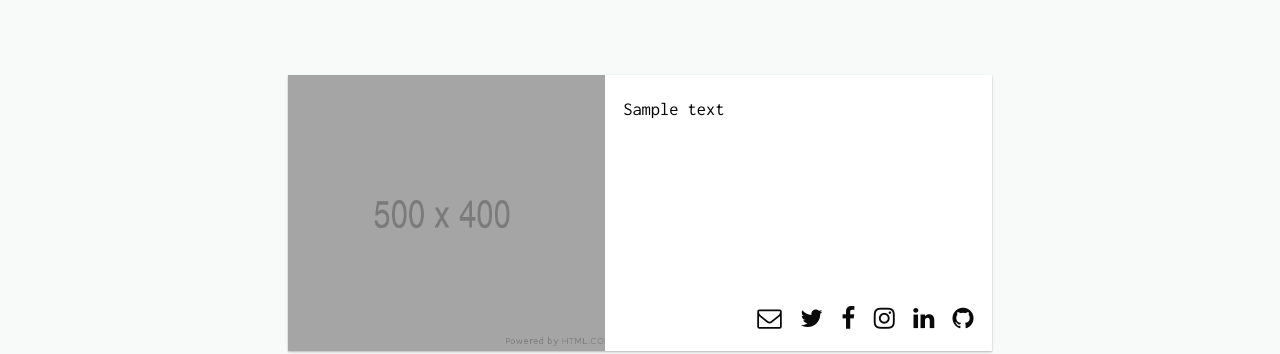
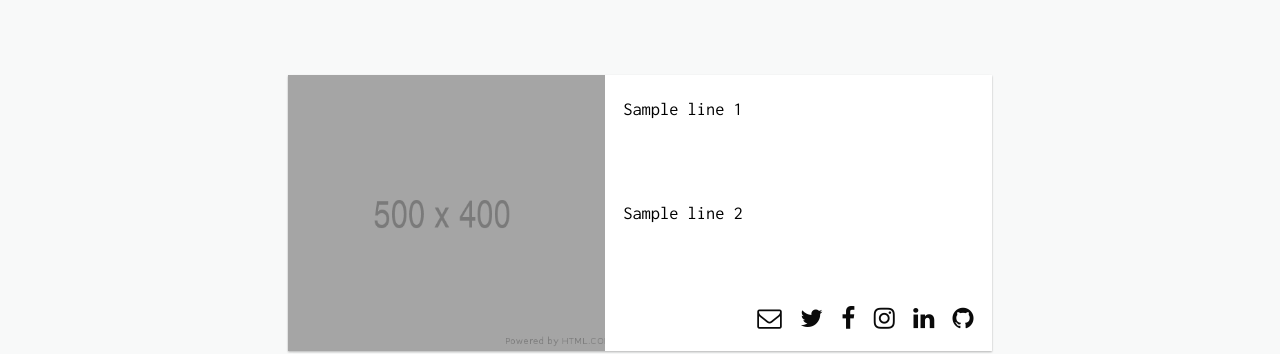
Before and after one commit to December08th/CSKGuide, a Jekyll site: the page built from _posts/2019-11-08-vacation-vibes.md, in a window 1280 px wide and 900 px high, scrolled down 2838 px. Shown: the part 161-515 px from the top of the window. Built offline with Jekyll 4.4.1, drawn with Linux system fonts in a browser that asks for light colours; nearby versions of some CDN libraries; a script that is not in the unit is left out; comment, search, counter and statistics services are not loaded.

Commit message:
Update from Forestry.io chralatz@gmail.com updated _data/author.yml

```diff
--- a/_data/author.yml
+++ b/_data/author.yml
@@ -1,6 +1,9 @@
 ---
 author_image: "/uploads/500x400.png"
-text: Sample text
+text: |-
+  Sample line 1
+
+  Sample line 2
 social:
 - url: john@doe.com
   service: Email
```
